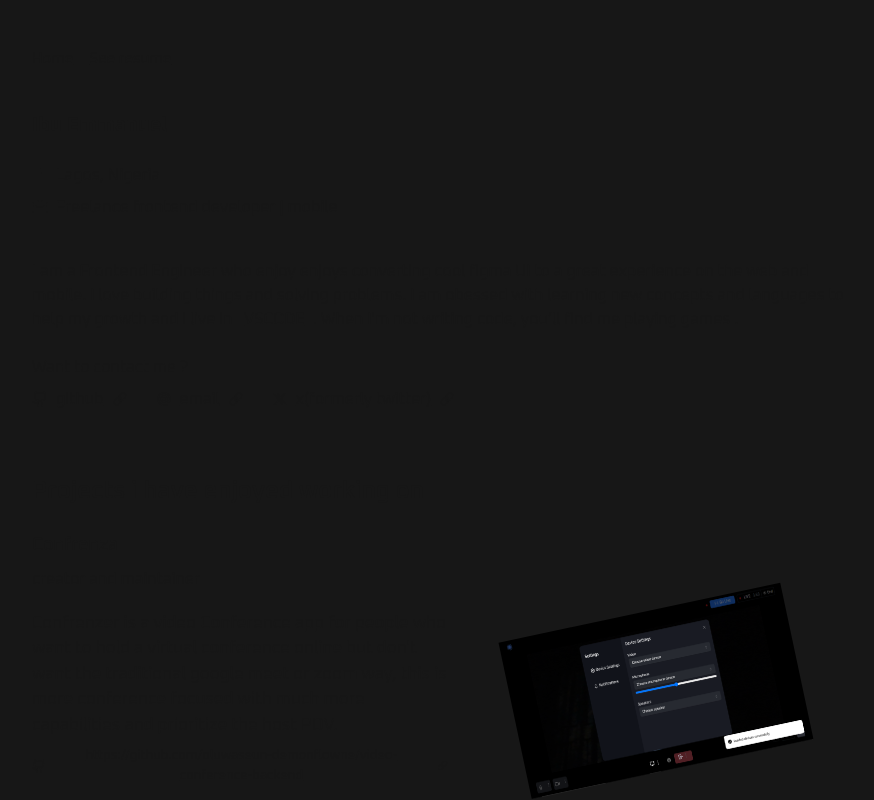
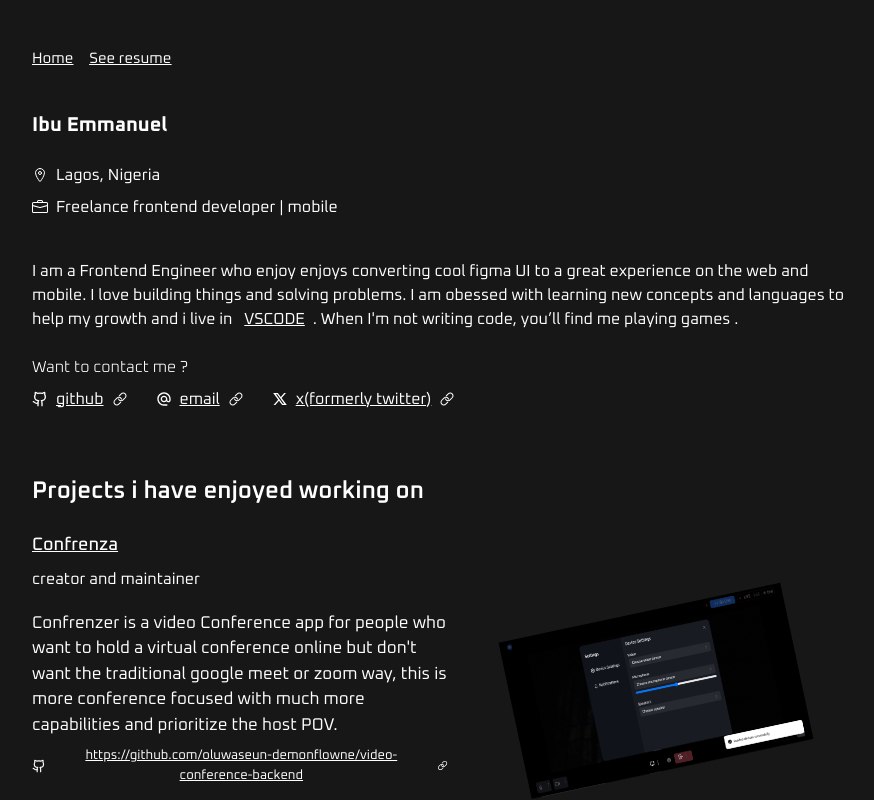
Before and after one commit to oluwaseun-demonflowne/my-port, a Next.js app: page / in a window 1280 px wide. Shown: the top 800 px of the page, without its empty margins (192-1066 px from the left). Built offline with nearby package versions, Linux system fonts and the light colour scheme.

Commit message:
Update page.tsx

```diff
--- a/src/app/page.tsx
+++ b/src/app/page.tsx
@@ -5,7 +5,7 @@ import Projects from "./components/FirstPage/Projects";
 
 export default function Home() {
   return (
-    <div className=" px-5 md:px-16 lg:px-24 xl:px-56 bg-[#171717] py-12 flex flex-col gap-10">
+    <div className="text-white px-5 md:px-16 lg:px-24 xl:px-56 bg-[#171717] py-12 flex flex-col gap-10">
       <Nav />
       <Details />
       <Projects />
```
